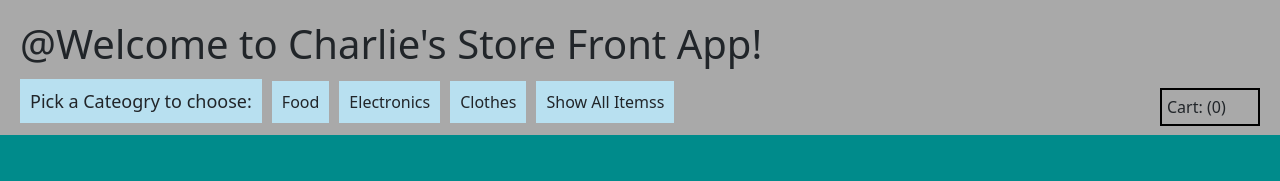
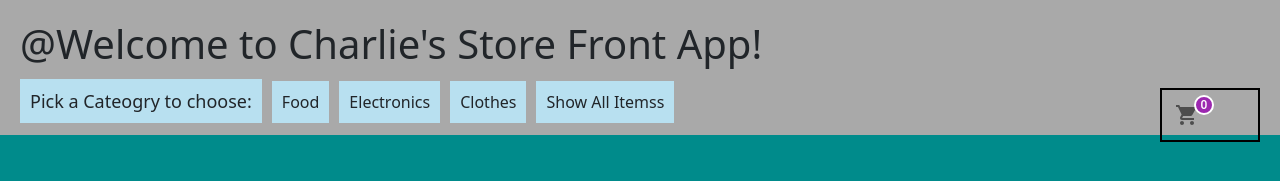
Before and after one commit to fadnesscharlie/storefront, a React (Create React App) app: page / in a window 1280 px wide. Shown: the top 181 px of the page. Built offline with nearby package versions, Linux system fonts and the light colour scheme.

Commit message:
adding material ui and file structure change

```diff
--- a/package.json
+++ b/package.json
@@ -3,6 +3,11 @@
   "version": "0.1.0",
   "private": true,
   "dependencies": {
+    "@emotion/react": "^11.7.1",
+    "@emotion/styled": "^11.6.0",
+    "@mui/icons-material": "^5.4.2",
+    "@mui/material": "^5.4.2",
+    "@mui/styled-engine-sc": "^5.4.2",
     "@redux-devtools/extension": "^3.2.0",
     "@reduxjs/toolkit": "^1.7.1",
     "@testing-library/jest-dom": "^5.16.1",
@@ -17,6 +22,7 @@
     "react-router-dom": "^6.2.1",
     "react-scripts": "5.0.0",
     "redux-thunk": "^2.4.1",
+    "styled-components": "^5.3.3",
     "uuid": "^8.3.2",
     "web-vitals": "^2.1.4"
   },
--- a/src/components/Nav/Nav.js
+++ b/src/components/Nav/Nav.js
@@ -1,10 +1,22 @@
 import './Nav.css';
 import { connect } from 'react-redux';
 import { showCategory, resetCategory } from '../Products/Products.js';
+import ShoppingCartIcon from '@mui/icons-material/ShoppingCart';
+import { IconButton, Badge } from '@mui/material';
+import { styled } from '@mui/material/styles';
+
+// Taken from https://mui.com/components/badges/
+const StyledBadge = styled(Badge)(({ theme }) => ({
+  '& .MuiBadge-badge': {
+    right: -5,
+    top: 2,
+    border: `2px solid ${theme.palette.background.paper}`,
+    padding: '0 4px',
+  },
+}));
 
 const Nav = (props) => (
 	<div>
-			{/* {console.log('props in Nav:', props)} */}
 		<span className='navItem startingNav'>Pick a Cateogry to choose:</span>
 
 		<span
@@ -13,10 +25,7 @@ const Nav = (props) => (
 		>
 			Food
 		</span>
-			<span
-				className='navItem'
-				onClick={() => props.showCategory('electronics')}
-			>
+		<span className='navItem' onClick={() => props.showCategory('electronics')}>
 			Electronics
 		</span>
 		<span className='navItem' onClick={() => props.showCategory('clothes')}>
@@ -27,9 +36,11 @@ const Nav = (props) => (
 		</span>
 
 		<div className='cart'>
-				Cart:{' '}
-				<span>({props.products.Cart.length ? props.products.Cart.length : '0'})</span>
-
+			<IconButton aria-label='cart'>
+				<StyledBadge badgeContent={props.products.Cart.length ? props.products.Cart.length : '0'} color='secondary'>
+					<ShoppingCartIcon />
+				</StyledBadge>
+			</IconButton>
 		</div>
 	</div>
 );
```
Also changed, not shown: 2 other files (tests, documents, lock files or other folders). Lines whose indentation alone changed are shown as unchanged.
